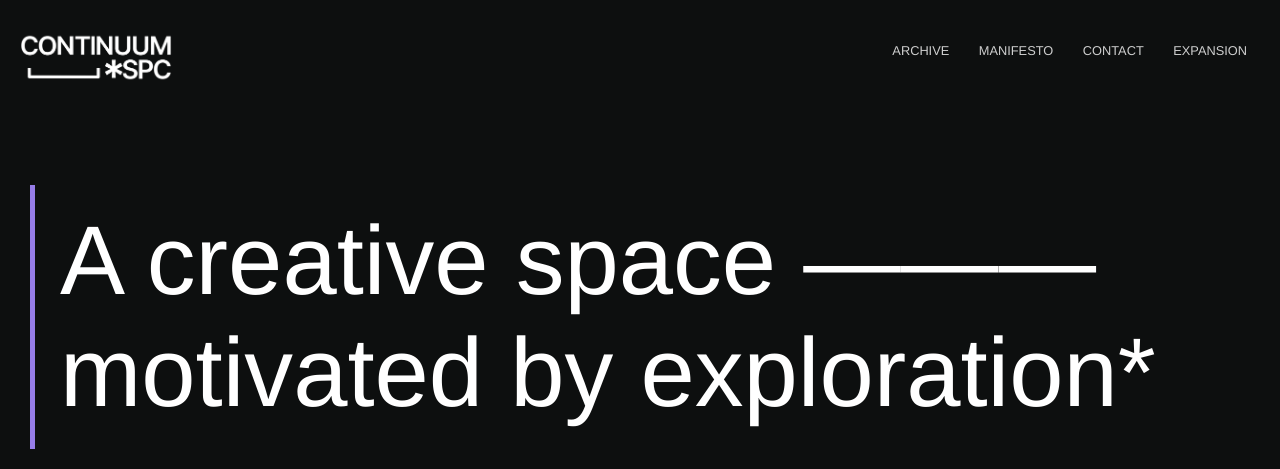
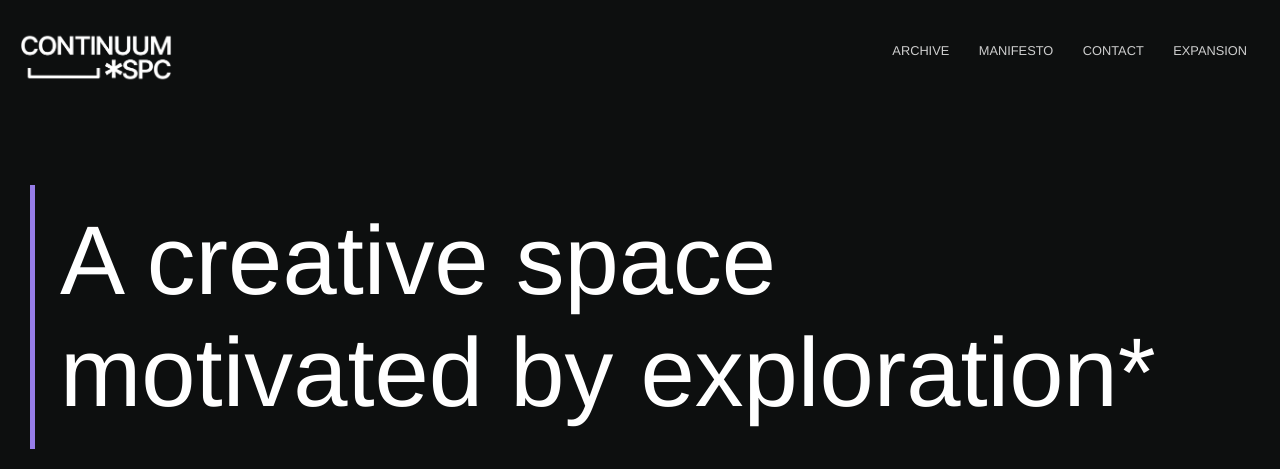
Before and after one commit to Temperedfire/continuum, a Jekyll site: the page built from index.html, in a window 1280 px wide. Shown: the top 469 px of the page. Built offline with Jekyll 4.4.1, drawn with Linux system fonts in a browser that asks for light colours; grey boxes are pictures that could not be loaded.

Commit message:
header fix

```diff
--- a/index.html
+++ b/index.html
@@ -20,7 +20,7 @@ description: Creative space motivated by exploration.
 
 <section class="hero">
 	<section class="scrolling-gallery">
-		<h1 class="gallery-header">A creative space ——— <br>motivated by exploration*</h1>
+		<h1 class="gallery-header">A creative space <br>motivated by exploration*</h1>
 		<div class="gallery-content">
 			<!-- Scrollable Image Gallery on the Left --><div class="gallery-container">
 				<div class="gallery-nav-dots" id="navDotsContainer"></div>
```
